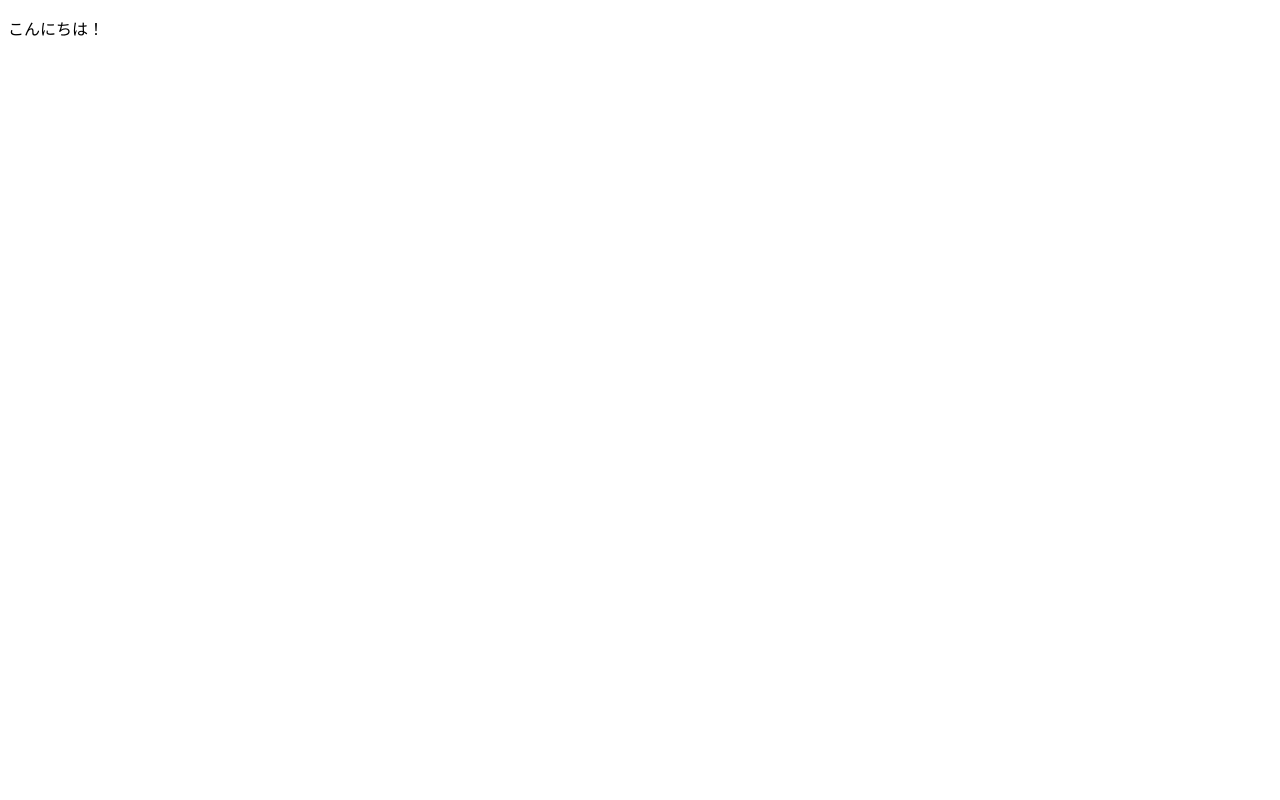
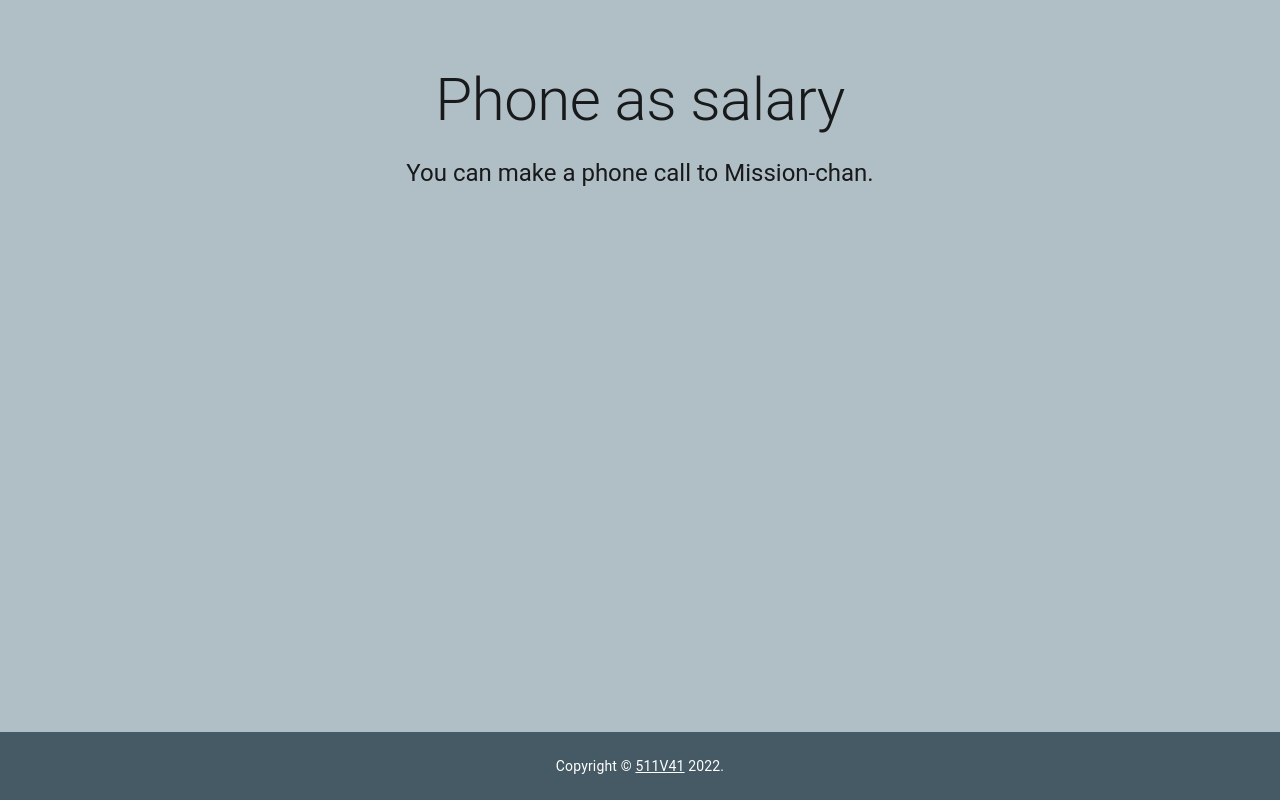
Before and after one commit to 511V41/phone-as-salary, a React (Vite) app: page / in a window 1280 px wide. Built offline with nearby package versions, Linux system fonts and the light colour scheme.

Commit message:
fix stupid typo

```diff
--- a/index.html
+++ b/index.html
@@ -4,7 +4,7 @@
     <meta charset="UTF-8" />
     <link rel="icon" type="image/svg+xml" href="/src/favicon.svg" />
     <meta name="viewport" content="width=device-width, initial-scale=1.0" />
-    <title>Phone as salaly</title>
+    <title>Phone as salary</title>
   </head>
   <body>
     <div id="root"></div>
--- a/src/App.tsx
+++ b/src/App.tsx
@@ -1,5 +1,47 @@
+import {
+  Box, CssBaseline, Container, Link, Typography,
+} from '@mui/material';
+import { blueGrey } from '@mui/material/colors';
+
+const Copyright = () => (
+  <Typography variant="body2" color="white" align="center">
+    {'Copyright © '}
+    <Link color="inherit" rel="noreferrer" href="https://511v41.github.io">
+      511V41
+    </Link>{' '}
+    {new Date().getFullYear()}
+    {'.'}
+  </Typography>
+);
+
 export default () => (
-  <p>
-    こんにちは！
-  </p>
+  <Box
+    sx={{
+      display: 'flex',
+      flexDirection: 'column',
+      minHeight: '100vh',
+      backgroundColor: blueGrey.A200,
+    }}
+  >
+    <CssBaseline />
+    <Container component="main" sx={{ mt: 8, mb: 2 }} maxWidth="sm">
+      <Typography variant="h2" component="h1" gutterBottom align="center">
+        Phone as salary
+      </Typography>
+      <Typography variant="h5" component="h2" gutterBottom align="center">
+        {'You can make a phone call to Mission-chan.'}
+      </Typography>
+    </Container>
+    <Box
+      component="footer"
+      sx={{
+        py: 3,
+        px: 2,
+        mt: 'auto',
+        backgroundColor: blueGrey.A700,
+      }}
+    >
+      <Copyright />
+    </Box>
+  </Box>
 );
```
Also changed, not shown: package.json (+5 -2 lines), vercel.json, 2 other files (tests, documents, lock files or other folders).
